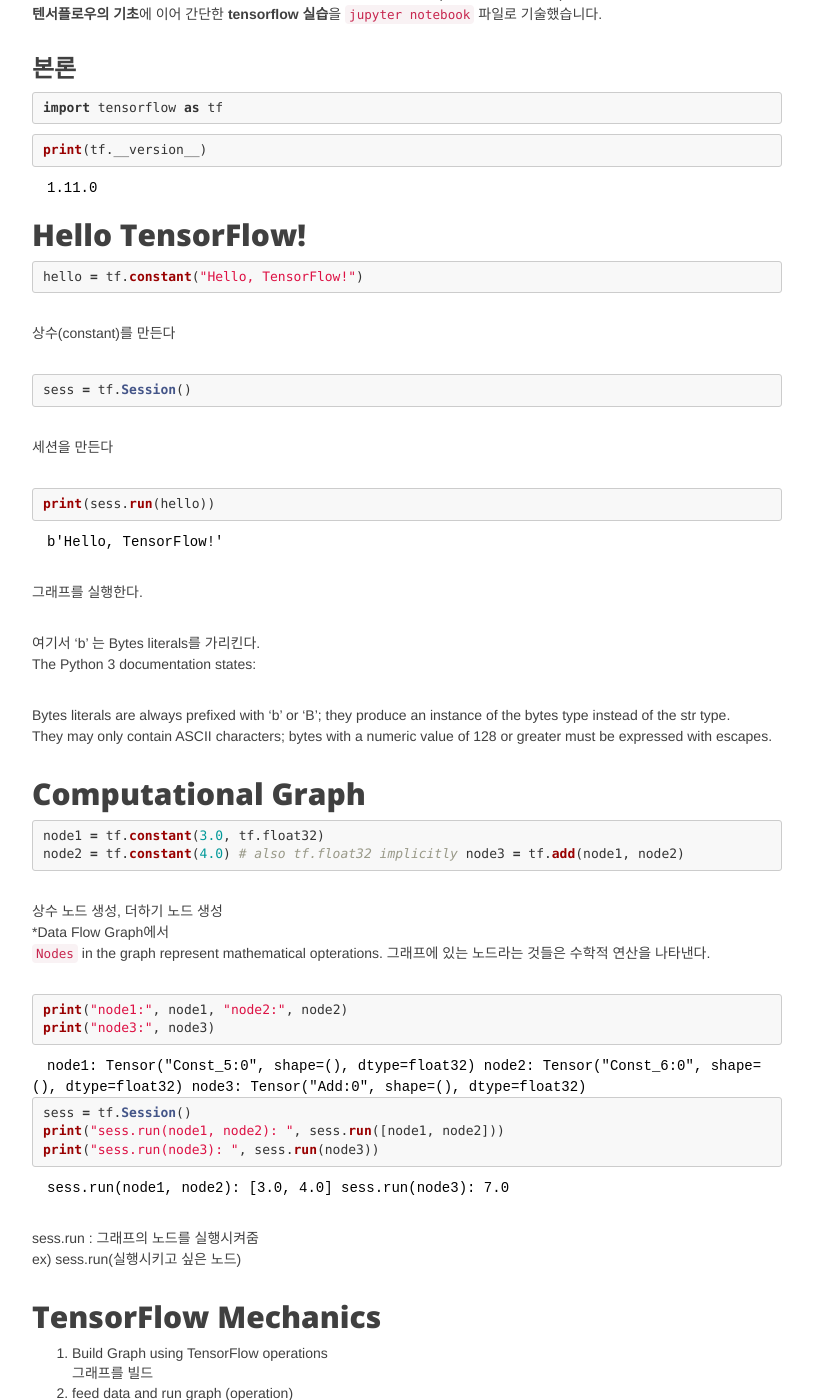
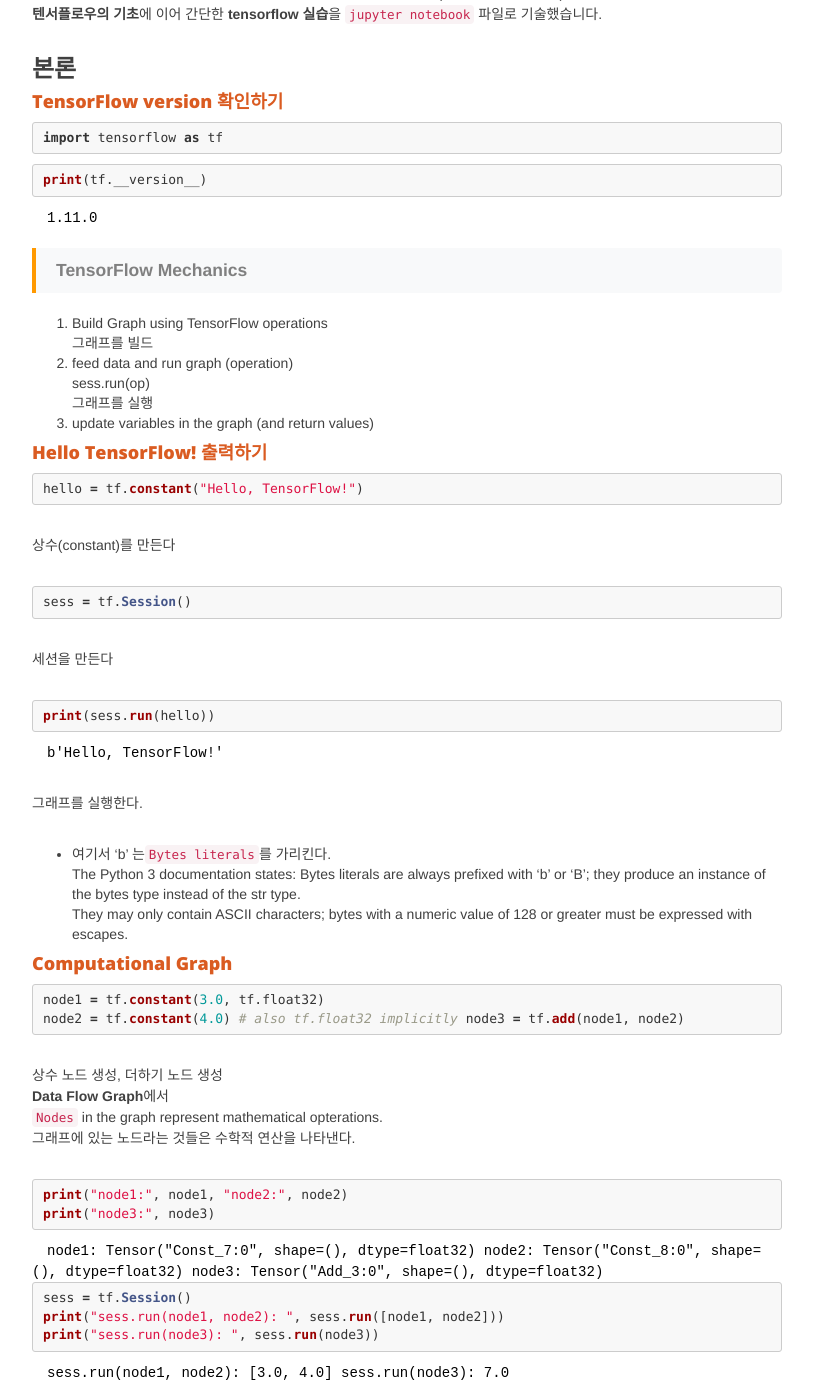
Before and after one commit to SwimmingHwang/SwimmingHwang.github.io.old, a Jekyll site: the page built from _posts/2020-04-27-dl-lec01-lab2.markdown, in a window 1280 px wide and 1400 px high, scrolled down 430 px. Shown: the whole window, without its empty margins (233-1046 px from the left). Built offline with Jekyll 4.4.1, drawn with Linux system fonts in a browser that asks for light colours; nearby versions of some CDN libraries; some web fonts are replaced; comment, search, counter and statistics services are not loaded; some of the changed text lies outside the part shown.

```diff
--- a/_data/dl-lec01-lab.json
+++ b/_data/dl-lec01-lab.json
@@ -1,5 +1,12 @@
 {
  "cells": [
+  {
+   "cell_type": "markdown",
+   "metadata": {},
+   "source": [
+    "#### TensorFlow version 확인하기"
+   ]
+  },
   {
    "cell_type": "code",
    "execution_count": 21,
@@ -30,7 +37,26 @@
    "cell_type": "markdown",
    "metadata": {},
    "source": [
-    "## Hello TensorFlow!"
+    "<blockquote> TensorFlow Mechanics </blockquote>"
+   ]
+  },
+  {
+   "cell_type": "markdown",
+   "metadata": {},
+   "source": [
+    "1. Build Graph using TensorFlow operations    \n",
+    "그래프를 빌드   \n",
+    "2. feed data and run graph (operation)   \n",
+    "sess.run(op)   \n",
+    "그래프를 실행   \n",
+    "3. update variables in the graph (and return values)"
+   ]
+  },
+  {
+   "cell_type": "markdown",
+   "metadata": {},
+   "source": [
+    "#### Hello TensorFlow! 출력하기"
    ]
   },
   {
@@ -99,11 +125,10 @@
    "cell_type": "markdown",
    "metadata": {},
    "source": [
-    "여기서 'b' 는 Bytes literals를 가리킨다.    \n",
-    "The Python 3 documentation states:\n",
-    "\n",
-    "Bytes literals are always prefixed with 'b' or 'B'; they produce an instance of the bytes type instead of the str type.    \n",
-    "They may only contain ASCII characters; bytes with a numeric value of 128 or greater must be expressed with escapes."
+    "- 여기서 'b' 는`Bytes literals`를 가리킨다.    \n",
+    "    The Python 3 documentation states:\n",
+    "    Bytes literals are always prefixed with 'b' or 'B'; they produce an instance of the bytes type instead of the str type.    \n",
+    "    They may only contain ASCII characters; bytes with a numeric value of 128 or greater must be expressed with escapes."
    ]
   },
   {
@@ -112,12 +137,12 @@
     "scrolled": true
    },
    "source": [
-    "## Computational Graph"
+    "#### Computational Graph"
    ]
   },
   {
    "cell_type": "code",
-   "execution_count": 26,
+   "execution_count": 45,
    "metadata": {},
    "outputs": [],
    "source": [
@@ -131,22 +156,22 @@
    "metadata": {},
    "source": [
     "상수 노드 생성, 더하기 노드 생성   \n",
-    "*Data Flow Graph에서    \n",
-    "`Nodes` in the graph represent mathematical opterations.\n",
+    "**Data Flow Graph**에서    \n",
+    "`Nodes` in the graph represent mathematical opterations.   \n",
     "그래프에 있는 노드라는 것들은 수학적 연산을 나타낸다."
    ]
   },
   {
    "cell_type": "code",
-   "execution_count": 28,
+   "execution_count": 47,
    "metadata": {},
    "outputs": [
     {
      "name": "stdout",
      "output_type": "stream",
      "text": [
-      "node1: Tensor(\"Const_5:0\", shape=(), dtype=float32) node2: Tensor(\"Const_6:0\", shape=(), dtype=float32)\n",
-      "node3: Tensor(\"Add:0\", shape=(), dtype=float32)\n"
+      "node1: Tensor(\"Const_7:0\", shape=(), dtype=float32) node2: Tensor(\"Const_8:0\", shape=(), dtype=float32)\n",
+      "node3: Tensor(\"Add_3:0\", shape=(), dtype=float32)\n"
      ]
     }
    ],
@@ -157,7 +182,7 @@
   },
   {
    "cell_type": "code",
-   "execution_count": 29,
+   "execution_count": 48,
    "metadata": {},
    "outputs": [
     {
@@ -187,26 +212,7 @@
    "cell_type": "markdown",
    "metadata": {},
    "source": [
-    "## TensorFlow Mechanics"
-   ]
-  },
-  {
-   "cell_type": "markdown",
-   "metadata": {},
-   "source": [
-    "1. Build Graph using TensorFlow operations    \n",
-    "그래프를 빌드   \n",
-    "2. feed data and run graph (operation)   \n",
-    "sess.run(op)   \n",
-    "그래프를 실행   \n",
-    "3. update variables in the graph (and return values)"
-   ]
-  },
-  {
-   "cell_type": "markdown",
-   "metadata": {},
-   "source": [
-    "## Placeholder\n",
+    "#### Placeholder\n",
     "\n"
    ]
   },
@@ -255,23 +261,23 @@
    "cell_type": "markdown",
    "metadata": {},
    "source": [
-    "## Everything is Tensor"
+    "#### Everything is Tensor"
    ]
   },
   {
    "cell_type": "markdown",
    "metadata": {},
    "source": [
-    "Ranks   \n",
-    "Shapes   \n",
-    "Types   "
+    "1. Ranks   \n",
+    "2. Shapes   \n",
+    "3. Types   "
    ]
   },
   {
    "cell_type": "markdown",
    "metadata": {},
    "source": [
-    "## Rank"
+    "##### Rank"
    ]
   },
   {
@@ -314,7 +320,7 @@
    "cell_type": "markdown",
    "metadata": {},
    "source": [
-    "## Shape"
+    "##### Shape"
    ]
   },
   {
@@ -343,7 +349,7 @@
    "cell_type": "markdown",
    "metadata": {},
    "source": [
-    "## Type"
+    "##### Type"
    ]
   },
   {
@@ -363,16 +369,25 @@
    "cell_type": "markdown",
    "metadata": {},
    "source": [
-    "## 정리"
+    "### 결론"
    ]
   },
   {
    "cell_type": "markdown",
    "metadata": {},
    "source": [
+    "tensorflow는 아래의 과정을 통해 실행됩니다. \n",
     "1. 그래프를 먼저 그린다\n",
     "2. 그래프에 값을 줘서 실행시킨다.\n",
     "3. 그래프에서 변수를 업데이트한다."
+   ]
+  },
+  {
+   "cell_type": "markdown",
+   "metadata": {},
+   "source": [
+    "### References\n",
+    "[모두를 위한 머신러닝/딥러닝 강의](https://hunkim.github.io/ml/)"
    ]
   },
   {
--- a/_layouts/notebook.html
+++ b/_layouts/notebook.html
@@ -171,7 +171,7 @@ layout: default
 {% endhighlight %}
 
 {% for output in cell.outputs  %}
-<output_data_text>{{output.text}}</output_data_text>
+<output_data_text>{{output.text }}</output_data_text>
 {% for outputitem in output.data %}
 
 {% if outputitem[0] contains "image/" %}
```
Also changed, not shown: about.md (+1 -1 lines), _posts/2020-04-27-dl-lec01-lab2.markdown (line endings or trailing spaces).
